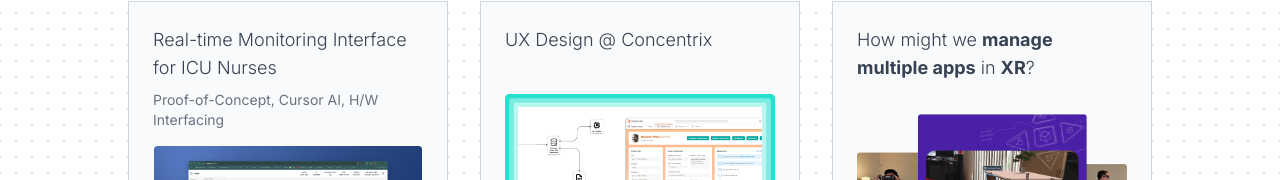
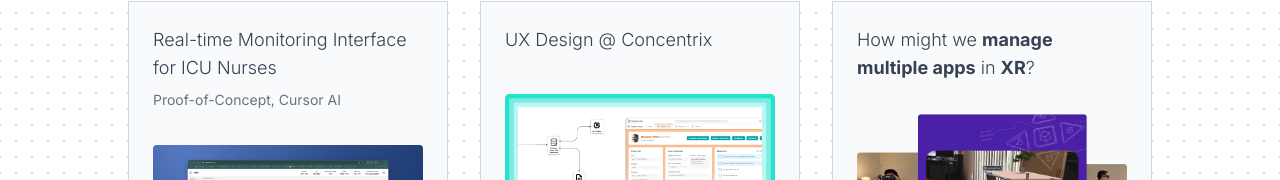
Before and after one commit to sidomatic11/portfolio-2025, a Next.js app: page / in a window 1280 px wide. Shown: the part 731-911 px from the top of the page. Built offline with nearby package versions, Linux system fonts and the light colour scheme; some icons are missing.

Commit message:
preview text

```diff
--- a/app/layout.tsx
+++ b/app/layout.tsx
@@ -8,7 +8,7 @@ const inter = Inter({ subsets: ["latin"] });
 
 export const metadata: Metadata = {
 	title: "Siddhant V Patil",
-	description: "Designer & Creative Technologist specializing in early-stage innovation and complex problem spaces. 6 years in design & tech.",
+	description: "Designer & Creative Technologist specializing in early-stage innovation and complex problem spaces. 6 years across design & tech",
 	keywords: ["design", "creative technology", "UX design", "innovation", "Germany", "open to work"],
 	authors: [{ name: "Siddhant V Patil" }],
 	creator: "Siddhant V Patil",
@@ -16,7 +16,7 @@ export const metadata: Metadata = {
 	robots: "index, follow",
 	openGraph: {
 		title: "Siddhant V Patil - Designer & Creative Technologist",
-		description: "Specializing in early-stage innovation and complex problem spaces. 6 years in design & tech.",
+		description: "Specializing in early-stage innovation and complex problem spaces. 6 years across design & tech",
 		url: "https://www.siddhantpatil.com",
 		siteName: "Siddhant V Patil Portfolio",
 		images: [
@@ -33,7 +33,7 @@ export const metadata: Metadata = {
 	twitter: {
 		card: "summary_large_image",
 		title: "Siddhant V Patil - Designer & Creative Technologist",
-		description: "Specializing in early-stage innovation and complex problem spaces. 6 years in design & tech.",
+		description: "Specializing in early-stage innovation and complex problem spaces. 6 years across design & tech",
 		images: ["https://www.siddhantpatil.com/preview-image.png"],
 		creator: "@sidomatic11",
 	},
--- a/app/page.tsx
+++ b/app/page.tsx
@@ -99,7 +99,7 @@ function HomeContent() {
 						<div className="flex flex-col gap-4 h-full">
 							<div className="flex flex-col gap-2">
 								<p className="text-lg font-light">Real-time Monitoring Interface for ICU Nurses</p>
-								<p className="text-sm text-gray-500">Proof-of-Concept, Cursor AI, H/W Interfacing</p>
+								<p className="text-sm text-gray-500">Proof-of-Concept, Cursor AI</p>
 							</div>
 							<div className="relative w-full flex-1">
 								<Image src="/thumbnails/ihh.png" alt="IHH POC" fill className="object-contain object-bottom" />
```
